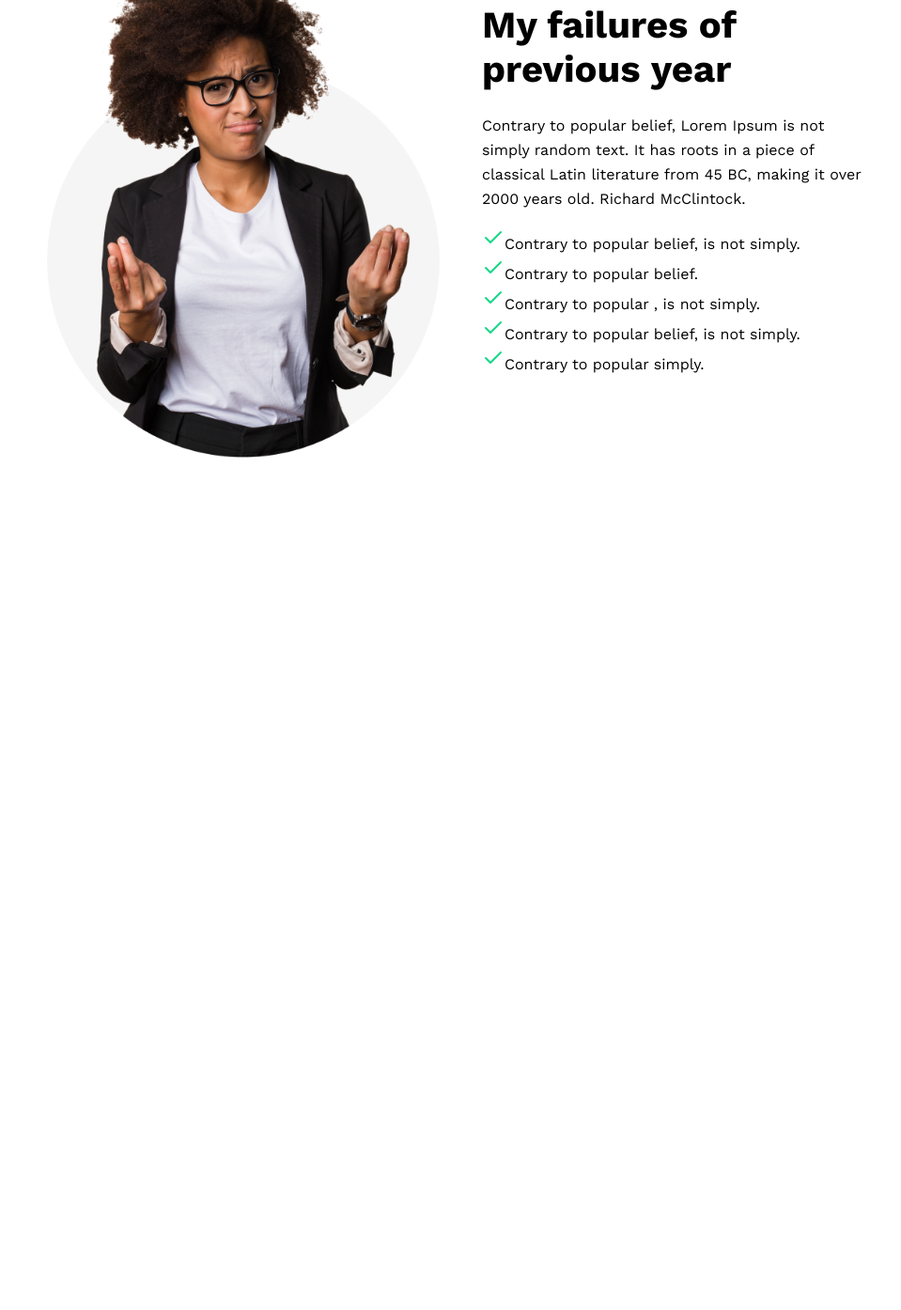
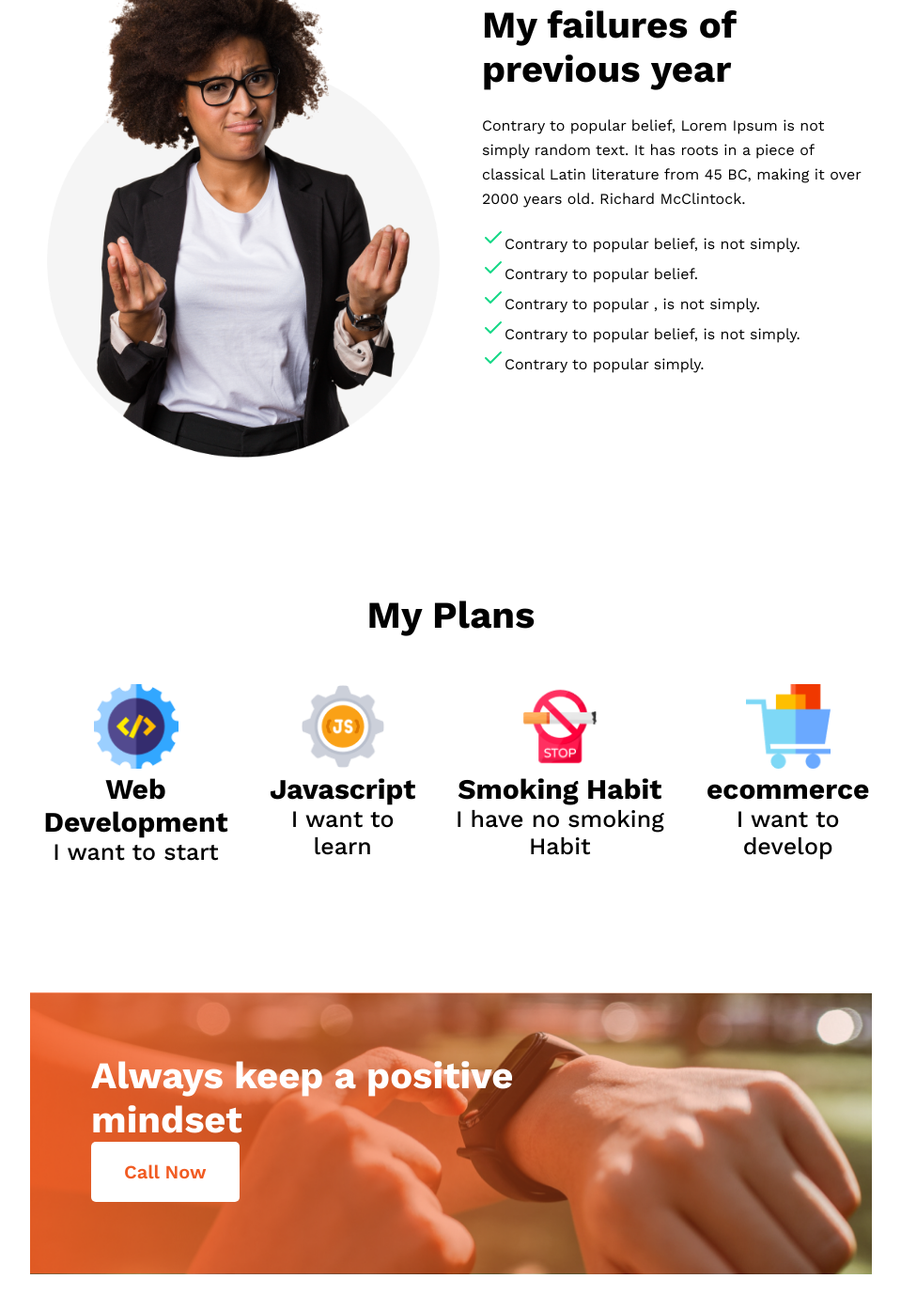
Before and after one commit to sadekcric/homework-website-1, a plain HTML site: page index.html in a window 1280 px wide. Shown: the part 1036-2430 px from the top of the page at 94% size, without its empty margins (160-1119 px from the left). Before the commit the page ends 1527 px from the top, so only its background shows below. Drawn offline with nearby package versions, Linux system fonts and the light colour scheme.

Commit message:
added main div all

```diff
--- a/index.html
+++ b/index.html
@@ -53,7 +53,38 @@
        </ul>
       </div>
     </section>
+    <h2 class="plans-title">My Plans</h2>
+    <section class="plans">
+      <div>
+        <img src="images/icons/web.png" alt="">
+        <h3>Web Development</h3>
+        <p>I want to start</p>
+      </div>
+      <div>
+        <img src="images/icons/js.png" alt="">
+        <h3>Javascript</h3>
+        <p>I want to learn</p>
+      </div>
+      <div>
+        <img src="images/icons/smoke.png" alt="">
+        <h3>Smoking Habit</h3>
+        <p>I have no smoking Habit</p>
+      </div>
+      <div>
+        <img src="images/icons/ecom.png" alt="">
+        <h3>ecommerce</h3>
+        <p>I want to develop</p>
+      </div>
+    </section>
+    <!-- Hand Watch Image -->
+    <section class="hand-watch">
+      <h3>Always keep a positive mindset</h3>
+      <button>Call Now</button>
+    </section>
+    <!-- Hand Watch Image section end -->
   </main>
+  <!-- Main Div End -->
+  <!-- Footer Section -->
   <footer>
 
   </footer>
--- a/style.css
+++ b/style.css
@@ -20,7 +20,8 @@ header{
   height: 810px;
   background-image: url('images/banner/banner1.png');
   background-repeat: no-repeat;
-  background-size: 100% 810px;
+  background-size: 100% ;
+  background-position: center;
 
 }
 /* header div */
@@ -65,6 +66,7 @@ border: none;
 }
 /* header closed */
 /* Main body Start */
+/* persons sections */
 main{
   width: 70%;
   margin:auto
@@ -104,3 +106,65 @@ width: 290px;
   font-weight: 400;
   line-height: 26px;
 }
+/* Person Sections end */
+/* Plans sections started */
+.plans-title{
+  color: var(--Dark-01);
+  font-size: 40px;
+  font-weight: 700;
+  margin: 140px 0 50px 0;
+  text-align: center;
+}
+.plans{
+  display: flex;
+  justify-content: space-between;
+  gap:30px;
+  margin-bottom: 135px;
+}
+.plans img{
+  width:90px ;
+}
+.plans div{
+  text-align: center;
+}
+.plans h3{
+  color: var(--Dark-01);
+  font-size: 30px;
+  font-weight: 700;
+}
+.plans p{
+  color: var(--Dark-03);
+font-size: 25px;
+font-weight: 500;
+}
+/* plans Sections end */
+/* Hand Watch Image */
+.hand-watch{
+  background-image: url('images/gradient2.png'),url('images/watch.png');
+  width: 100%;
+  height: 300px;
+  background-repeat: no-repeat;
+  background-position: center;
+  background-size: cover;
+  padding:65px 0 0 65px;
+  margin-bottom: 130px;
+}
+.hand-watch h3{
+  color: #FFF;
+ font-size: 40px;
+ font-weight: 700;
+
+ max-width: 459px;
+}
+.hand-watch button{
+  color: var(--orange);
+  text-align: center;
+font-size: 20px;
+font-weight: 600;
+padding:20px 35px;
+background: #fff;
+border-radius: 5px;
+border: none;
+}
+/* Hand Watch Image section end */
+/* Footer Section */
```
